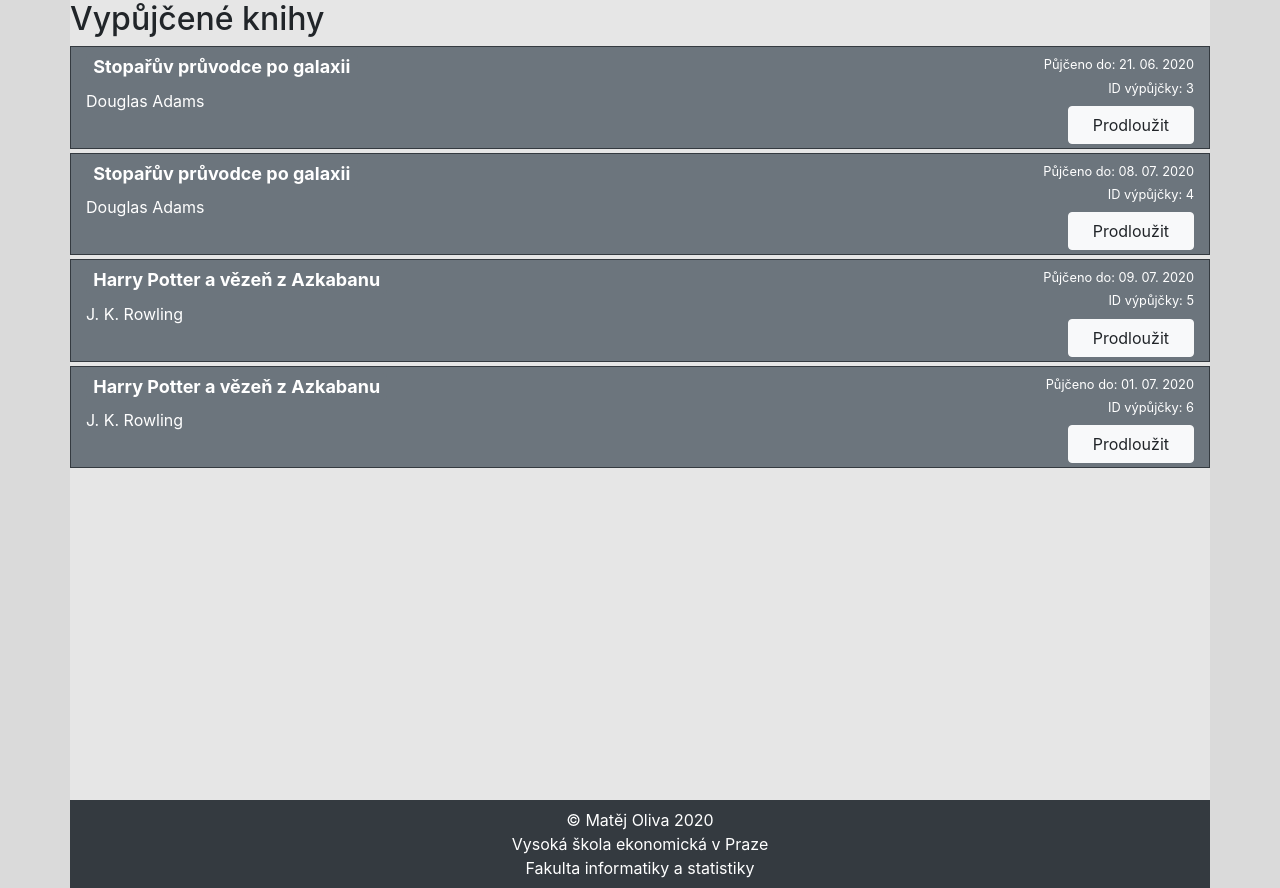
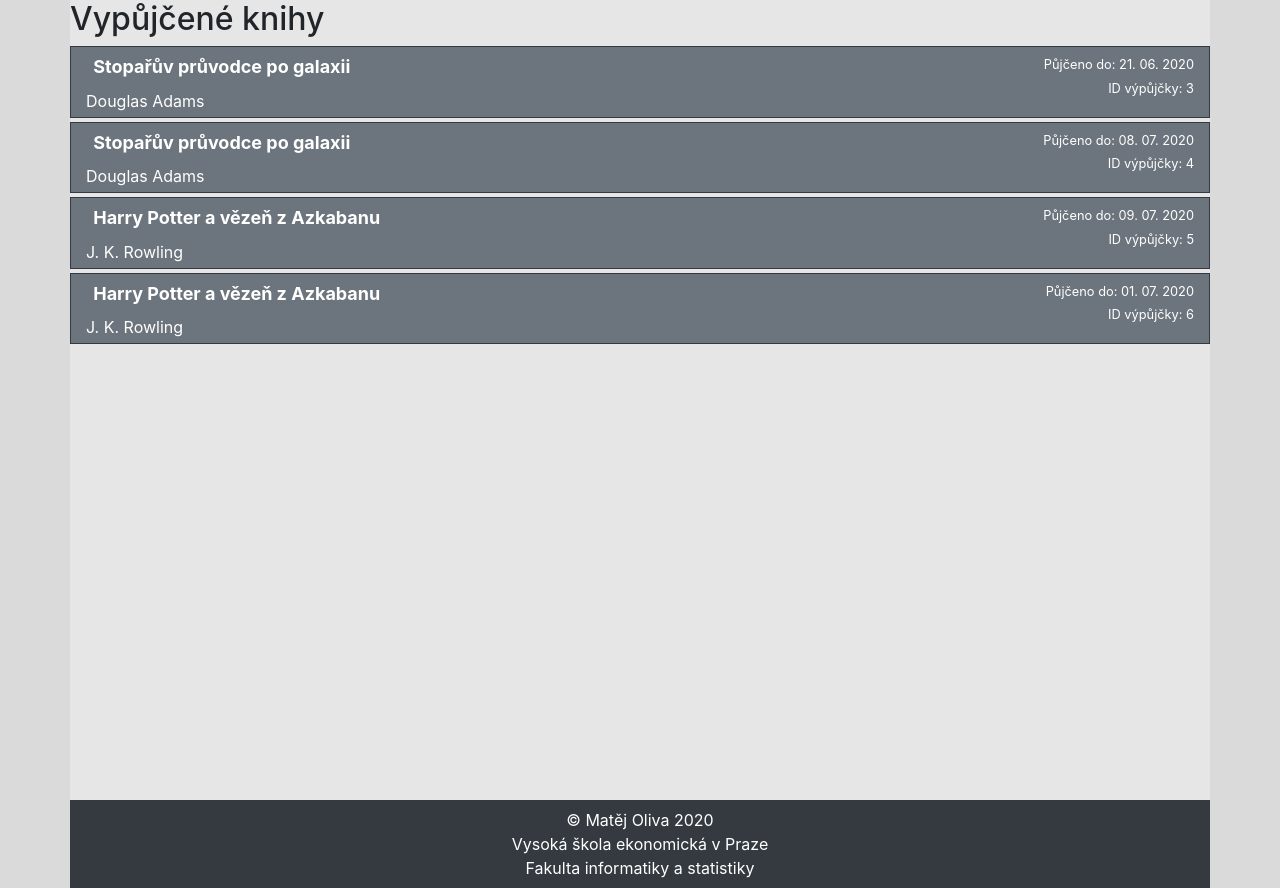
Before and after one commit to matej-oliva/Library, a PHP site: page /loaned_books.php in a window 1280 px wide. Shown: the part 158-1046 px from the top of the page. Run offline with PHP 8.4, Linux system fonts and the light colour scheme; a user stored in the database is signed in; data comes from the database, SQL or seed files in the repository; some libraries are stand-ins or nearby versions; some web fonts are replaced.

Commit message:
[Polishing]

```diff
--- a/loaned_books.php
+++ b/loaned_books.php
@@ -41,7 +41,7 @@
                 echo    '   ID výpůjčky: '.htmlspecialchars($book['loanID']).'';
                 echo    '   </div>';
                 echo    '   <div class="small mt-1">';
-                echo    '   <div class="mt-2"><a href="reservation_form.php" class="btn btn-light px-4">Prodloužit</a></div>';
+
                 echo    '   </div>';
                 echo    '  </div>';
                 echo    '</div>';
```
